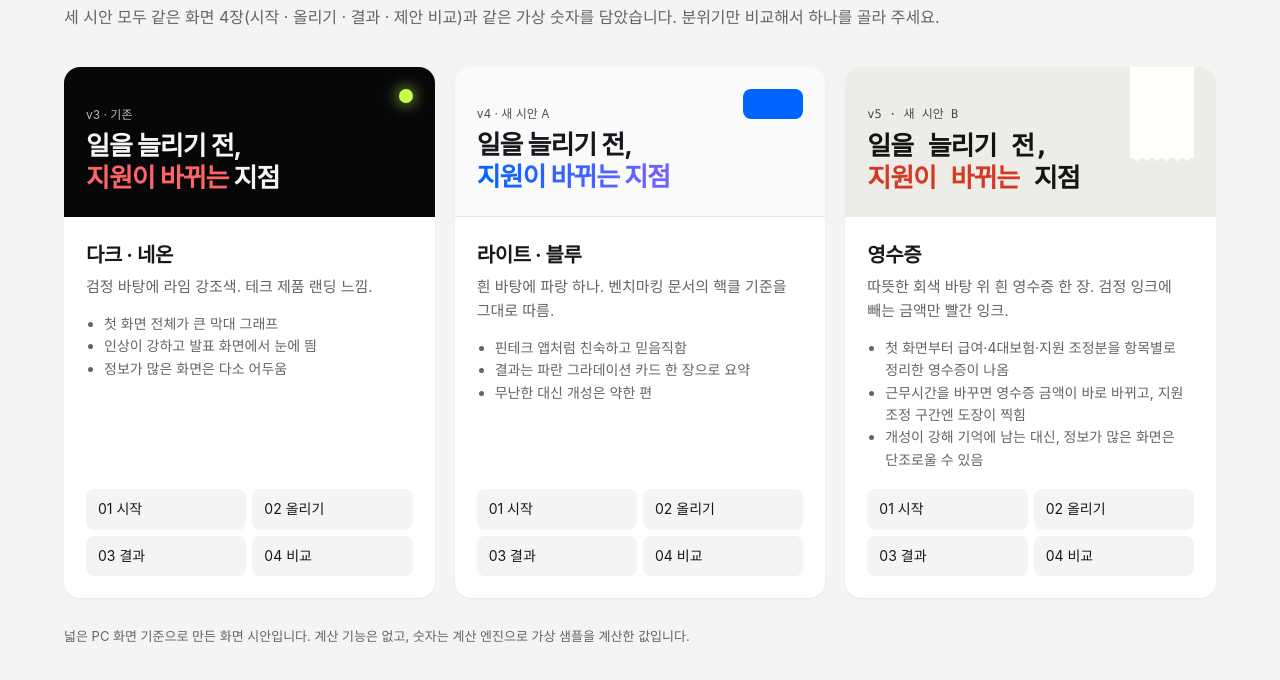
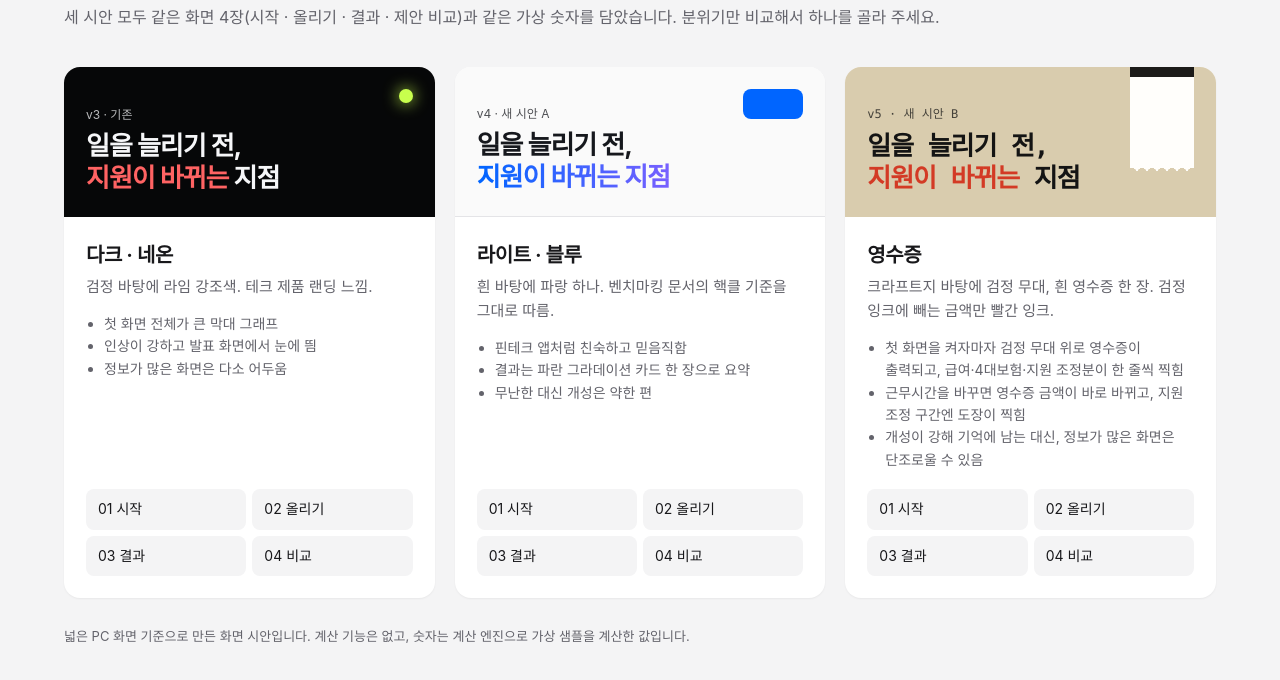
Before and after one commit to JIHOSW/Hackathon, a plain HTML site: page 개발산출물/디자인_고르기.html in a window 1280 px wide. Shown: the part 110-790 px from the top of the page. Drawn offline with Linux system fonts and the light colour scheme.

Commit message:
README와 시안 고르기 페이지에 새 v5 시안 소개 반영
Co-Authored-By: Claude Opus 5.5 <noreply@anthropic.com>

```diff
--- a/개발산출물/디자인_고르기.html
+++ b/개발산출물/디자인_고르기.html
@@ -22,10 +22,10 @@
   .v4 { background: #fafafa; color: #16181d; border-bottom: 1px solid var(--line); }
   .v4 b em { font-style: normal; background: linear-gradient(90deg, #0065ff, #7860ff); -webkit-background-clip: text; background-clip: text; color: transparent; }
   .v4::after { content: ""; position: absolute; right: 22px; top: 22px; width: 60px; height: 30px; border-radius: 8px; background: #0065ff; }
-  .v5 { background: #eeece6; color: #141414; font-family: ui-monospace, Consolas, monospace; border-bottom: 0; }
+  .v5 { background: #d9ccae; color: #141414; font-family: ui-monospace, Consolas, monospace; border-bottom: 0; }
   .v5 b { font-weight: 900; }
   .v5 b em { font-style: normal; color: #d33a25; }
-  .v5::after { content: ""; position: absolute; right: 22px; top: 0; width: 64px; height: 96px; background: #fffefb; box-shadow: 0 8px 18px -8px rgba(0,0,0,.3); -webkit-mask: radial-gradient(5px at 50% 100%, transparent 98%, #000) 50% 100% / 10px 100% repeat-x; mask: radial-gradient(5px at 50% 100%, transparent 98%, #000) 50% 100% / 10px 100% repeat-x; }
+  .v5::after { content: ""; position: absolute; right: 22px; top: 0; width: 64px; height: 96px; background: #fffefb; border-top: 10px solid #1c1b19; box-shadow: 0 8px 18px -8px rgba(0,0,0,.3); -webkit-mask: radial-gradient(5px at 50% 100%, transparent 98%, #000) 50% 100% / 10px 100% repeat-x; mask: radial-gradient(5px at 50% 100%, transparent 98%, #000) 50% 100% / 10px 100% repeat-x; }
   .body { padding: 22px; flex: 1; display: flex; flex-direction: column; }
   .body h2 { font-size: 20px; margin: 0 0 4px; letter-spacing: -.02em; }
   .body p { margin: 0 0 14px; color: var(--sub); font-size: 15px; }
@@ -64,8 +64,8 @@
       <div class="sw v5"><small>v5 · 새 시안 B</small><b>일을 늘리기 전,<br><em>지원이 바뀌는</em> 지점</b></div>
       <div class="body">
         <h2>영수증</h2>
-        <p>따뜻한 회색 바탕 위 흰 영수증 한 장. 검정 잉크에 빼는 금액만 빨간 잉크.</p>
-        <ul><li>첫 화면부터 급여·4대보험·지원 조정분을 항목별로 정리한 영수증이 나옴</li><li>근무시간을 바꾸면 영수증 금액이 바로 바뀌고, 지원 조정 구간엔 도장이 찍힘</li><li>개성이 강해 기억에 남는 대신, 정보가 많은 화면은 단조로울 수 있음</li></ul>
+        <p>크라프트지 바탕에 검정 무대, 흰 영수증 한 장. 검정 잉크에 빼는 금액만 빨간 잉크.</p>
+        <ul><li>첫 화면을 켜자마자 검정 무대 위로 영수증이 출력되고, 급여·4대보험·지원 조정분이 한 줄씩 찍힘</li><li>근무시간을 바꾸면 영수증 금액이 바로 바뀌고, 지원 조정 구간엔 도장이 찍힘</li><li>개성이 강해 기억에 남는 대신, 정보가 많은 화면은 단조로울 수 있음</li></ul>
         <div class="links"><a href="디자인_v5/01_시작_페이퍼_PC.html">01 시작</a><a href="디자인_v5/02_올리기_페이퍼_PC.html">02 올리기</a><a href="디자인_v5/03_결과_페이퍼_PC.html">03 결과</a><a href="디자인_v5/04_제안비교_페이퍼_PC.html">04 비교</a></div>
       </div>
     </section>
```
Also changed, not shown: README.md.
